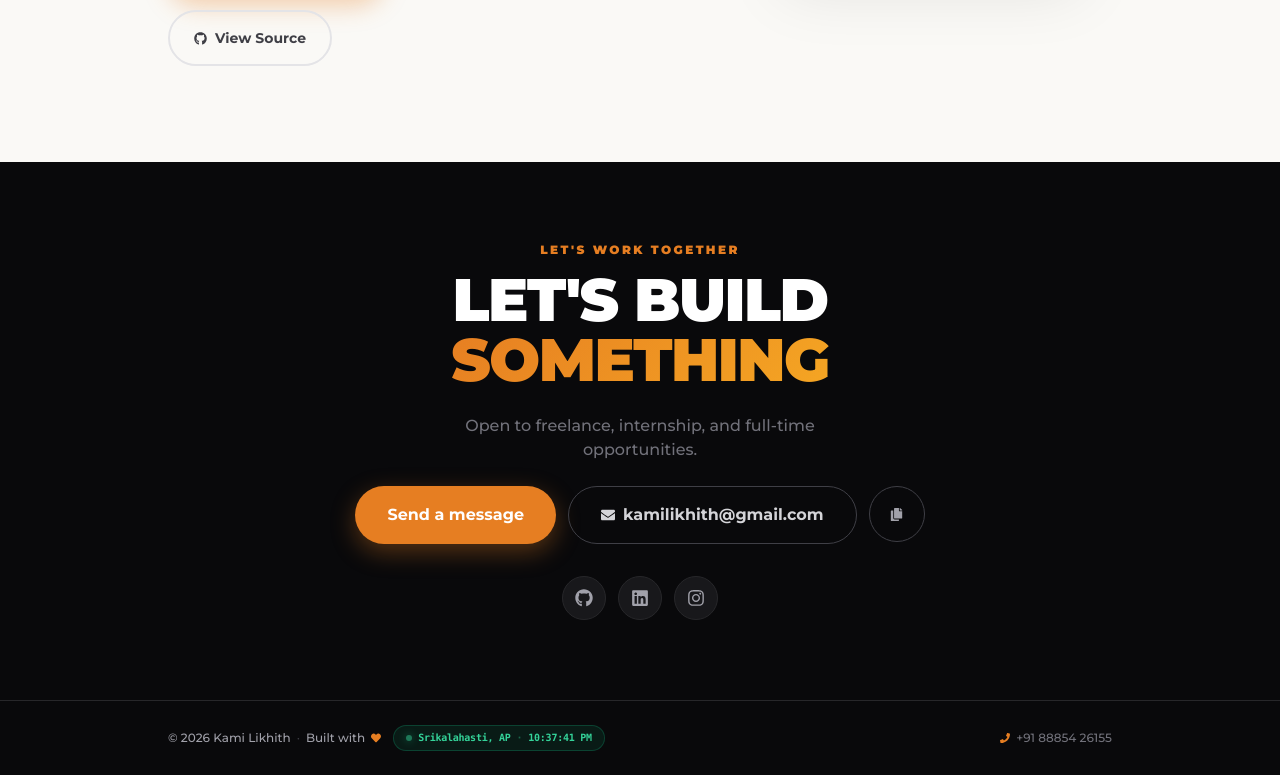
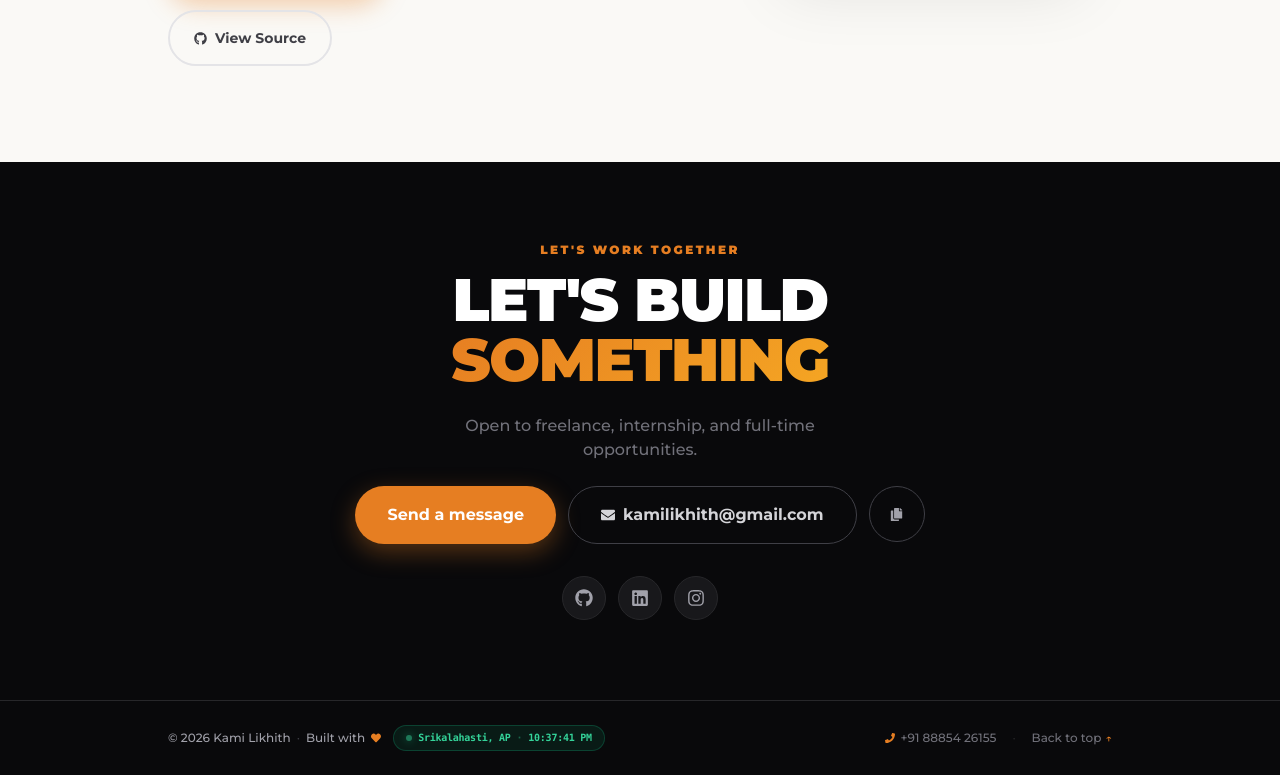
Before and after one commit to likhith3035/my-portfolio, a React (Vite) app: page / in a window 1280 px wide. Shown: the part 8322-9097 px from the top of the page. Built offline with nearby package versions, Linux system fonts and the light colour scheme.

Commit message:
style(footer): enhance bottom bar with accessible contact labels and back to top action

```diff
--- a/src/components/Footer.jsx
+++ b/src/components/Footer.jsx
@@ -145,12 +145,29 @@ export default function Footer() {
             </span>
           </div>
 
-          {/* Right: contact */}
-          <div className="flex items-center gap-6 flex-wrap justify-center">
-            <a href="tel:+918885426155" className="flex items-center gap-1.5 hover:text-white transition-colors">
+          {/* Right: phone contact & back to top */}
+          <div className="flex items-center gap-4 flex-wrap justify-center">
+            <a
+              href="tel:+918885426155"
+              aria-label="Call Kami Likhith at +91 88854 26155"
+              className="flex items-center gap-1.5 hover:text-white transition-colors"
+            >
               <FaPhone size={10} className="text-[var(--accent)]" />
               +91 88854 26155
             </a>
+            <span className="text-zinc-800 hidden sm:inline" aria-hidden="true">·</span>
+            <button
+              type="button"
+              onClick={() => {
+                sound.click();
+                window.scrollTo({ top: 0, behavior: 'smooth' });
+              }}
+              className="hidden sm:inline-flex items-center gap-1 text-zinc-500 hover:text-white transition-colors cursor-pointer"
+              aria-label="Scroll back to top of page"
+            >
+              <span>Back to top</span>
+              <span className="text-[var(--accent)] text-[11px]" aria-hidden="true">↑</span>
+            </button>
           </div>
         </div>
       </div>
```
